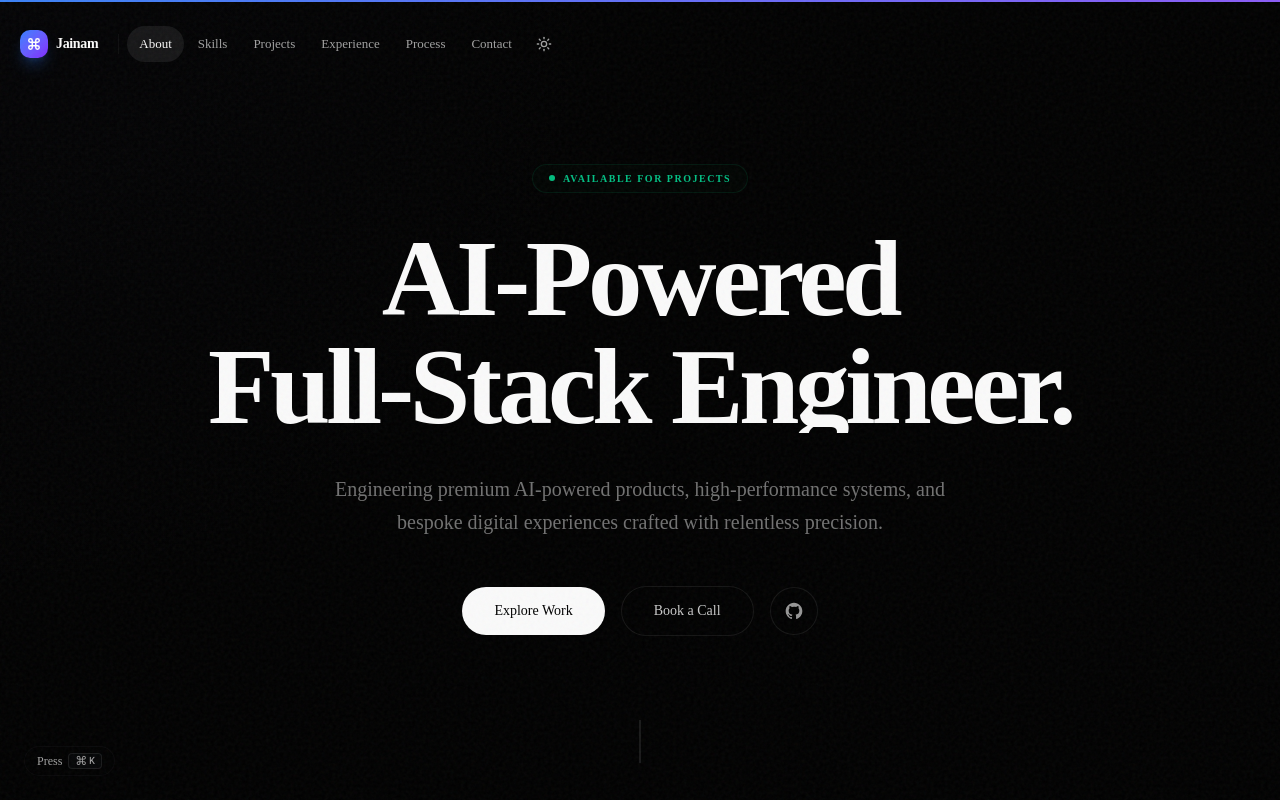
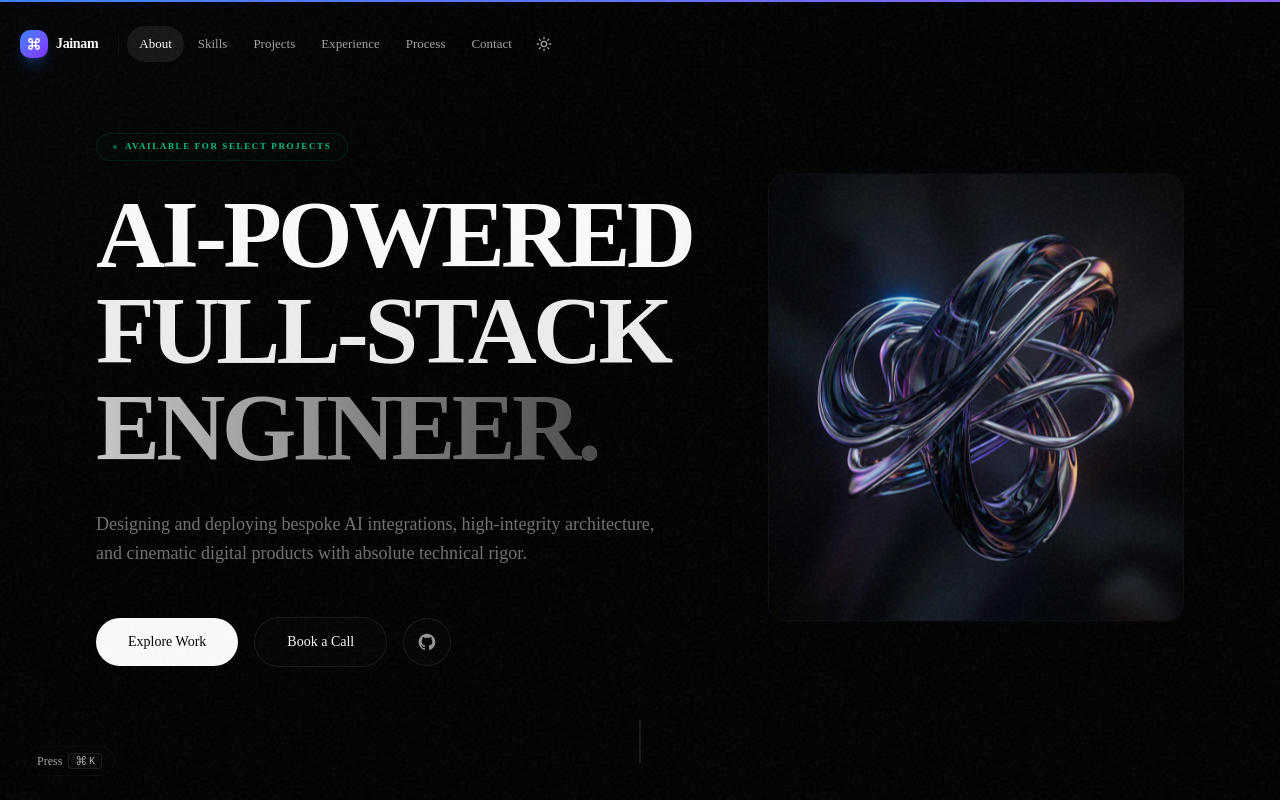
Before and after one commit to jainam-15/jainam_portfolio, a Next.js app: page / in a window 1280 px wide. Shown: the top 800 px of the page. Built offline with nearby package versions, Linux system fonts and the light colour scheme.

Commit message:
Initial Commit

```diff
--- a/src/components/sections/HeroSection.tsx
+++ b/src/components/sections/HeroSection.tsx
@@ -3,6 +3,7 @@
 import { useEffect } from "react";
 import { motion, useScroll, useTransform, useMotionValue, useMotionTemplate } from "framer-motion";
 import { socialLinks } from "@/lib/constants";
+import Image from "next/image";
 
 export default function HeroSection() {
   const mouseX = useMotionValue(0);
@@ -22,32 +23,35 @@ export default function HeroSection() {
   }, [mouseX, mouseY, spotlightX, spotlightY]);
 
   // Spotlight background template
-  const spotlightBg = useMotionTemplate`radial-gradient(800px circle at ${spotlightX}px ${spotlightY}px, rgba(120, 119, 198, 0.02), transparent 80%)`;
+  const spotlightBg = useMotionTemplate`radial-gradient(800px circle at ${spotlightX}px ${spotlightY}px, rgba(120, 119, 198, 0.015), transparent 80%)`;
 
   const { scrollY } = useScroll();
   const contentOpacity = useTransform(scrollY, [0, 300], [1, 0]);
   const contentScale = useTransform(scrollY, [0, 300], [1, 0.98]);
+
+  const imageParallaxX = useTransform(mouseX, [-0.5, 0.5], [-15, 15]);
+  const imageParallaxY = useTransform(mouseY, [-0.5, 0.5], [-15, 15]);
 
   const githubUrl = socialLinks.find((s) => s.label === "GitHub")?.href || "https://github.com/jainam-15/";
 
   return (
     <section
       id="hero"
-      className="relative flex min-h-[95vh] sm:min-h-screen items-center justify-center overflow-hidden py-32 bg-background text-foreground"
+      className="relative flex min-h-screen items-center justify-center overflow-hidden py-24 md:py-32 bg-background text-foreground"
     >
       {/* Background Drifting Ambient Orbs */}
       <div className="pointer-events-none absolute inset-0 -z-10 overflow-hidden">
         <div
-          className="absolute -left-[10%] -top-[10%] h-[700px] w-[700px] rounded-full blur-[200px] opacity-[0.12] dark:opacity-[0.25]"
+          className="absolute -left-[10%] -top-[10%] h-[800px] w-[800px] rounded-full blur-[200px] opacity-[0.1] dark:opacity-[0.18]"
           style={{
-            background: "radial-gradient(circle, rgba(59,130,246,0.06) 0%, transparent 70%)",
+            background: "radial-gradient(circle, rgba(59,130,246,0.05) 0%, transparent 70%)",
             animation: "meshDrift1 28s ease-in-out infinite alternate",
           }}
         />
         <div
-          className="absolute -right-[10%] -bottom-[10%] h-[600px] w-[600px] rounded-full blur-[200px] opacity-[0.08] dark:opacity-[0.2]"
+          className="absolute -right-[10%] -bottom-[10%] h-[700px] w-[700px] rounded-full blur-[200px] opacity-[0.06] dark:opacity-[0.12]"
           style={{
-            background: "radial-gradient(circle, rgba(139,92,246,0.04) 0%, transparent 70%)",
+            background: "radial-gradient(circle, rgba(139,92,246,0.03) 0%, transparent 70%)",
             animation: "meshDrift2 32s ease-in-out infinite alternate",
           }}
         />
@@ -61,66 +65,81 @@ export default function HeroSection() {
 
       <motion.div
         style={{ opacity: contentOpacity, scale: contentScale }}
-        className="relative z-10 mx-auto w-full max-w-5xl px-6 text-center"
+        className="relative z-10 mx-auto w-full max-w-6xl px-6 lg:px-8"
       >
+        <div className="grid grid-cols-1 gap-12 lg:grid-cols-12 lg:gap-16 items-center">
+
+          {/* Left Column: Hero Text */}
+          <div className="lg:col-span-7 flex flex-col items-start text-left">
+
             {/* Availability Badge */}
             <motion.div
               initial={{ opacity: 0, y: 10 }}
               animate={{ opacity: 1, y: 0 }}
               transition={{ duration: 1.0, delay: 0.1, ease: [0.16, 1, 0.3, 1] }}
-          className="inline-flex items-center gap-2 rounded-full border border-emerald-500/10 bg-emerald-500/[0.02] px-4 py-1.5 text-[10px] font-semibold tracking-[0.15em] uppercase text-emerald-600 dark:text-emerald-400/90"
+              className="inline-flex items-center gap-2 rounded-full border border-emerald-500/10 bg-emerald-500/[0.02] px-4 py-1.5 text-[9px] font-semibold tracking-[0.18em] uppercase text-emerald-400/90 mb-8"
             >
-          <span className="h-1.5 w-1.5 rounded-full bg-emerald-500" />
-          <span>Available for projects</span>
+              <span className="h-1 w-1 rounded-full bg-emerald-500 animate-pulse" />
+              <span>Available for select projects</span>
             </motion.div>
 
             {/* Main Heading */}
-        <div className="mt-10 space-y-4 select-none">
-          <h1 className="overflow-hidden leading-none">
+            <h1 className="text-[clamp(2.5rem,7.5vw,6rem)] font-extrabold tracking-[-0.04em] leading-[0.88] text-foreground select-none uppercase flex flex-col gap-1.5 md:gap-3">
+              <span className="overflow-hidden block">
                 <motion.span
-              initial={{ opacity: 0, y: 80 }}
+                  initial={{ opacity: 0, y: "100%" }}
                   animate={{ opacity: 1, y: 0 }}
                   transition={{ duration: 1.2, delay: 0.3, ease: [0.16, 1, 0.3, 1] }}
-              className="block text-[clamp(2.5rem,8.5vw,7.5rem)] font-extrabold tracking-[-0.04em] leading-[0.85] text-foreground"
+                  className="block"
                 >
                   AI-Powered
                 </motion.span>
-          </h1>
-          <h1 className="overflow-hidden leading-none">
+              </span>
+              <span className="overflow-hidden block">
                 <motion.span
-              initial={{ opacity: 0, y: 80 }}
+                  initial={{ opacity: 0, y: "100%" }}
                   animate={{ opacity: 1, y: 0 }}
                   transition={{ duration: 1.2, delay: 0.42, ease: [0.16, 1, 0.3, 1] }}
-              className="block text-[clamp(2.5rem,8.5vw,7.5rem)] font-extrabold tracking-[-0.04em] leading-[0.85] text-foreground"
+                  className="block text-foreground/95"
                 >
-              Full-Stack Engineer.
+                  Full-Stack
                 </motion.span>
+              </span>
+              <span className="overflow-hidden block">
+                <motion.span
+                  initial={{ opacity: 0, y: "100%" }}
+                  animate={{ opacity: 1, y: 0 }}
+                  transition={{ duration: 1.2, delay: 0.54, ease: [0.16, 1, 0.3, 1] }}
+                  className="block bg-gradient-to-r from-foreground/80 via-foreground/50 to-foreground/20 bg-clip-text text-transparent"
+                >
+                  Engineer.
+                </motion.span>
+              </span>
             </h1>
-        </div>
 
             {/* Subtitle Statement */}
-        <div className="mt-10 max-w-2xl mx-auto overflow-hidden">
+            <div className="mt-8 md:mt-10 overflow-hidden">
               <motion.p
-            initial={{ opacity: 0, y: 30 }}
+                initial={{ opacity: 0, y: 20 }}
                 animate={{ opacity: 1, y: 0 }}
-            transition={{ duration: 1.2, delay: 0.6, ease: [0.16, 1, 0.3, 1] }}
-            className="text-lg md:text-xl leading-relaxed text-muted-foreground/70 font-normal"
+                transition={{ duration: 1.2, delay: 0.7, ease: [0.16, 1, 0.3, 1] }}
+                className="text-base md:text-lg leading-relaxed text-muted-foreground/70 font-normal max-w-xl"
               >
-            Engineering premium AI-powered products, high-performance systems, and bespoke digital experiences crafted with relentless precision.
+                Designing and deploying bespoke AI integrations, high-integrity architecture, and cinematic digital products with absolute technical rigor.
               </motion.p>
             </div>
 
             {/* CTA Buttons */}
             <motion.div
-          initial={{ opacity: 0, y: 20 }}
+              initial={{ opacity: 0, y: 15 }}
               animate={{ opacity: 1, y: 0 }}
-          transition={{ duration: 1.2, delay: 0.8, ease: [0.16, 1, 0.3, 1] }}
-          className="mt-12 flex flex-wrap items-center justify-center gap-4"
+              transition={{ duration: 1.2, delay: 0.85, ease: [0.16, 1, 0.3, 1] }}
+              className="mt-10 md:mt-12 flex flex-wrap items-center gap-4 w-full sm:w-auto"
             >
               <motion.a
                 href="#projects"
                 whileHover={{ y: -1, transition: { duration: 0.2 } }}
-            className="rounded-full px-8 py-3.5 bg-foreground text-background text-sm font-medium hover:opacity-90 transition-opacity shadow-lg active:scale-[0.98]"
+                className="rounded-full px-8 py-3.5 bg-foreground text-background text-sm font-medium hover:opacity-90 transition-opacity shadow-lg active:scale-[0.98] text-center"
               >
                 Explore Work
               </motion.a>
@@ -128,7 +147,7 @@ export default function HeroSection() {
               <motion.a
                 href="#contact"
                 whileHover={{ y: -1, transition: { duration: 0.2 } }}
-            className="rounded-full px-8 py-3.5 border border-border bg-card/10 text-foreground/80 text-sm font-medium hover:border-foreground/20 hover:text-foreground transition-all active:scale-[0.98]"
+                className="rounded-full px-8 py-3.5 border border-white/[0.08] bg-white/[0.01] text-foreground hover:border-foreground/20 hover:bg-white/[0.02] text-sm font-medium transition-all active:scale-[0.98] text-center"
               >
                 Book a Call
               </motion.a>
@@ -139,13 +158,54 @@ export default function HeroSection() {
                 rel="noopener noreferrer"
                 aria-label="GitHub Profile"
                 whileHover={{ y: -1, transition: { duration: 0.2 } }}
-            className="w-12 h-12 rounded-full border border-border bg-card/10 flex items-center justify-center text-foreground/60 hover:border-foreground/20 hover:text-foreground transition-all active:scale-[0.98]"
+                className="w-12 h-12 rounded-full border border-white/[0.08] bg-white/[0.01] flex items-center justify-center text-foreground/60 hover:border-foreground/20 hover:text-foreground transition-all active:scale-[0.98]"
               >
                 <svg className="w-5 h-5 fill-current" viewBox="0 0 24 24" aria-hidden="true">
                   <path fillRule="evenodd" clipRule="evenodd" d="M12 2C6.477 2 2 6.477 2 12c0 4.42 2.865 8.166 6.839 9.489.5.092.682-.217.682-.482 0-.237-.008-.866-.013-1.7-2.782.603-3.369-1.34-3.369-1.34-.454-1.156-1.11-1.464-1.11-1.464-.908-.62.069-.608.069-.608 1.003.07 1.531 1.03 1.531 1.03.892 1.529 2.341 1.087 2.91.831.092-.646.35-1.086.636-1.336-2.22-.253-4.555-1.11-4.555-4.943 0-1.091.39-1.984 1.029-2.683-.103-.253-.446-1.27.098-2.647 0 0 .84-.269 2.75 1.025A9.564 9.564 0 0112 6.844c.85.004 1.705.115 2.504.337 1.909-1.294 2.747-1.025 2.747-1.025.546 1.377.203 2.394.1 2.647.64.699 1.028 1.592 1.028 2.683 0 3.842-2.339 4.687-4.566 4.935.359.309.678.919.678 1.852 0 1.336-.012 2.415-.012 2.743 0 .267.18.579.688.481C19.137 20.162 22 16.418 22 12c0-5.523-4.477-10-10-10z" />
                 </svg>
               </motion.a>
             </motion.div>
+
+          </div>
+
+          {/* Right Column: Visual Signature Moment */}
+          <div className="lg:col-span-5 flex justify-center lg:justify-end">
+            <motion.div
+              initial={{ opacity: 0, scale: 0.96 }}
+              animate={{ opacity: 1, scale: 1 }}
+              transition={{ duration: 1.6, delay: 0.5, ease: [0.16, 1, 0.3, 1] }}
+              className="relative group w-64 h-64 sm:w-[26rem] sm:h-[26rem] md:w-[28rem] md:h-[28rem] flex items-center justify-center"
+            >
+              {/* Soft underlying ambient spotlight */}
+              <div className="absolute inset-0 rounded-full bg-gradient-to-br from-blue-500/5 to-purple-500/5 blur-[80px] opacity-60 group-hover:opacity-80 transition-opacity duration-1000" />
+
+              {/* Drifting image wrapper */}
+              <motion.div
+                animate={{
+                  y: [0, -10, 0],
+                }}
+                transition={{
+                  duration: 6,
+                  repeat: Infinity,
+                  ease: "easeInOut",
+                }}
+                style={{ x: imageParallaxX, y: imageParallaxY }}
+                className="relative w-full h-full rounded-2xl overflow-hidden border border-white/[0.04] bg-white/[0.01] backdrop-blur-3xl shadow-[0_30px_100px_-15px_rgba(0,0,0,0.8)] transition-all duration-500 hover:border-white/[0.08]"
+              >
+                {/* Visual signature image */}
+                <Image
+                  src="/hero_signature.png"
+                  alt="Intelligent 3D Glass Sculpture Signature"
+                  width={448}
+                  height={448}
+                  priority
+                  className="w-full h-full object-cover opacity-90 group-hover:scale-105 group-hover:opacity-100 transition-all duration-700 select-none pointer-events-none"
+                />
+              </motion.div>
+            </motion.div>
+          </div>
+
+        </div>
       </motion.div>
 
       {/* Downward Scroll Indicator */}
@@ -153,7 +213,7 @@ export default function HeroSection() {
         className="absolute bottom-12 left-1/2 -translate-x-1/2 z-10 flex flex-col items-center select-none pointer-events-none"
         initial={{ opacity: 0 }}
         animate={{ opacity: 0.35 }}
-        transition={{ delay: 1.2, duration: 0.8 }}
+        transition={{ delay: 1.4, duration: 0.8 }}
       >
         <div
           className="w-[1px] h-8 bg-foreground origin-top"
```
Also changed, not shown: public/hero_signature.png (added). Lines whose indentation alone changed are shown as unchanged.
